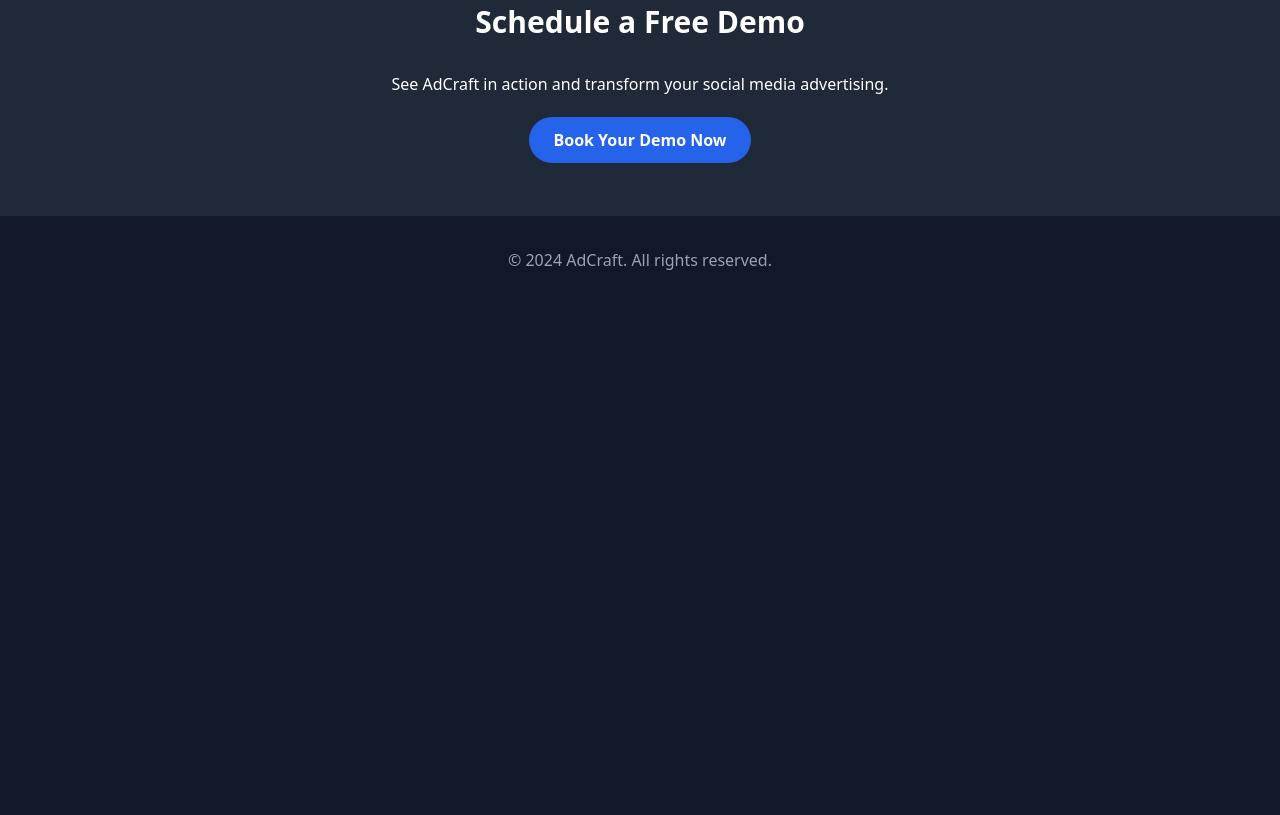
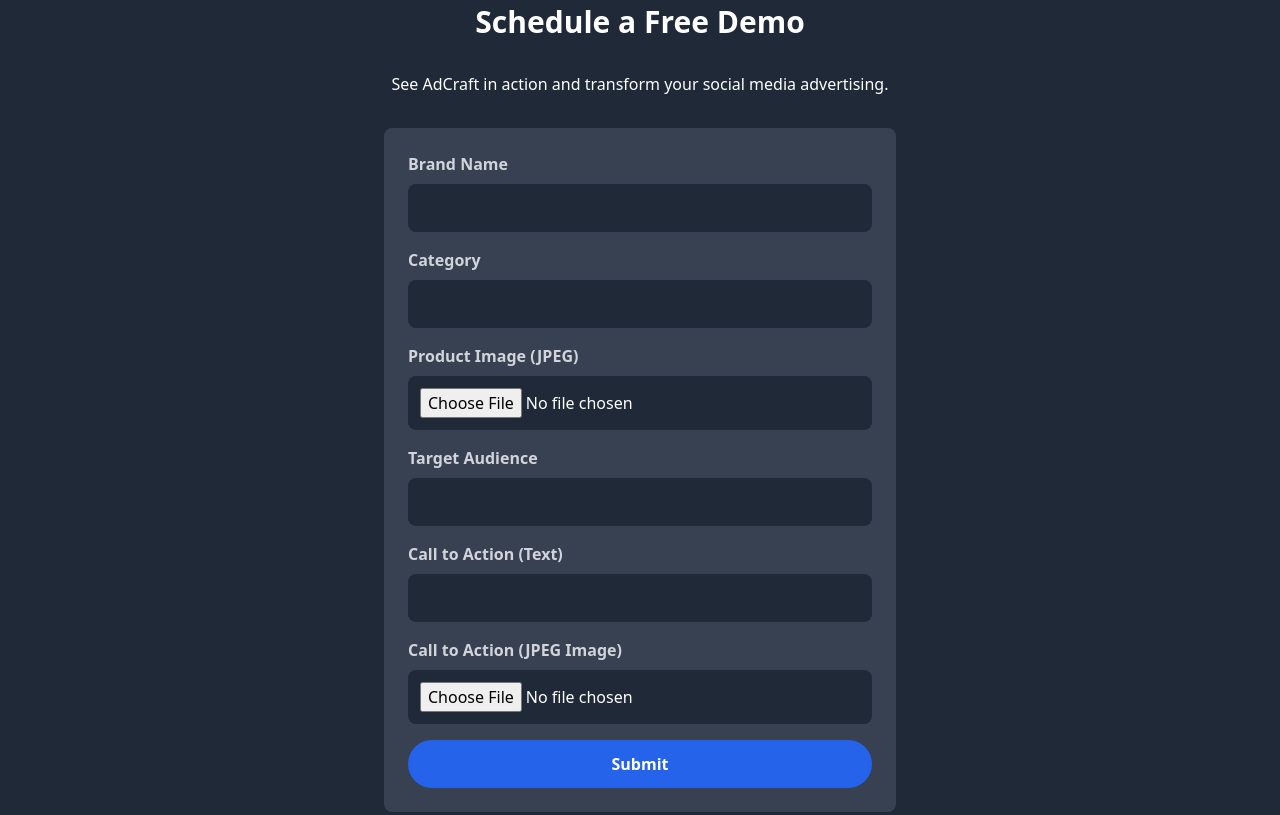
Before and after one commit to sudopower/adcraft-landing, a plain HTML site: page index.html in a window 1280 px wide. Shown: the part 2180-2995 px from the top of the page. Before the commit the page ends 2484 px from the top, so only its background shows below. Drawn offline with nearby package versions, Linux system fonts and the light colour scheme.

Commit message:
feat: replace demo booking link with a product submission form

```diff
--- a/index.html
+++ b/index.html
@@ -137,7 +137,33 @@
         <div class="container mx-auto text-center">
             <h2 class="text-3xl font-bold mb-8">Schedule a Free Demo</h2>
             <p class="mb-8">See AdCraft in action and transform your social media advertising.</p>
-            <a href="#" class="bg-blue-600 hover:bg-blue-700 text-white font-bold py-3 px-6 rounded-full">Book Your Demo Now</a>
+            <form action="https://getform.io/f/agdpnpjb" method="POST" enctype="multipart/form-data" class="max-w-lg mx-auto bg-gray-700 p-6 rounded-lg">
+                <div class="mb-4">
+                    <label for="brand-name" class="block text-left text-gray-300 font-semibold mb-2">Brand Name</label>
+                    <input type="text" id="brand-name" name="brand_name" class="w-full p-3 rounded-lg bg-gray-800 text-white" required>
+                </div>
+                <div class="mb-4">
+                    <label for="category" class="block text-left text-gray-300 font-semibold mb-2">Category</label>
+                    <input type="text" id="category" name="category" class="w-full p-3 rounded-lg bg-gray-800 text-white" required>
+                </div>
+                <div class="mb-4">
+                    <label for="product-image" class="block text-left text-gray-300 font-semibold mb-2">Product Image (JPEG)</label>
+                    <input type="file" id="product-image" name="product_image" accept="image/jpeg" class="w-full p-3 rounded-lg bg-gray-800 text-white" required>
+                </div>
+                <div class="mb-4">
+                    <label for="target-audience" class="block text-left text-gray-300 font-semibold mb-2">Target Audience</label>
+                    <input type="text" id="target-audience" name="target_audience" class="w-full p-3 rounded-lg bg-gray-800 text-white" required>
+                </div>
+                <div class="mb-4">
+                    <label for="call-to-action-text" class="block text-left text-gray-300 font-semibold mb-2">Call to Action (Text)</label>
+                    <input type="text" id="call-to-action-text" name="call_to_action_text" class="w-full p-3 rounded-lg bg-gray-800 text-white" required>
+                </div>
+                <div class="mb-4">
+                    <label for="call-to-action-image" class="block text-left text-gray-300 font-semibold mb-2">Call to Action (JPEG Image)</label>
+                    <input type="file" id="call-to-action-image" name="call_to_action_image" accept="image/jpeg" class="w-full p-3 rounded-lg bg-gray-800 text-white" required>
+                </div>
+                <button type="submit" class="bg-blue-600 hover:bg-blue-700 text-white font-bold py-3 px-6 rounded-full w-full">Submit</button>
+            </form>
         </div>
     </section>
 
```
